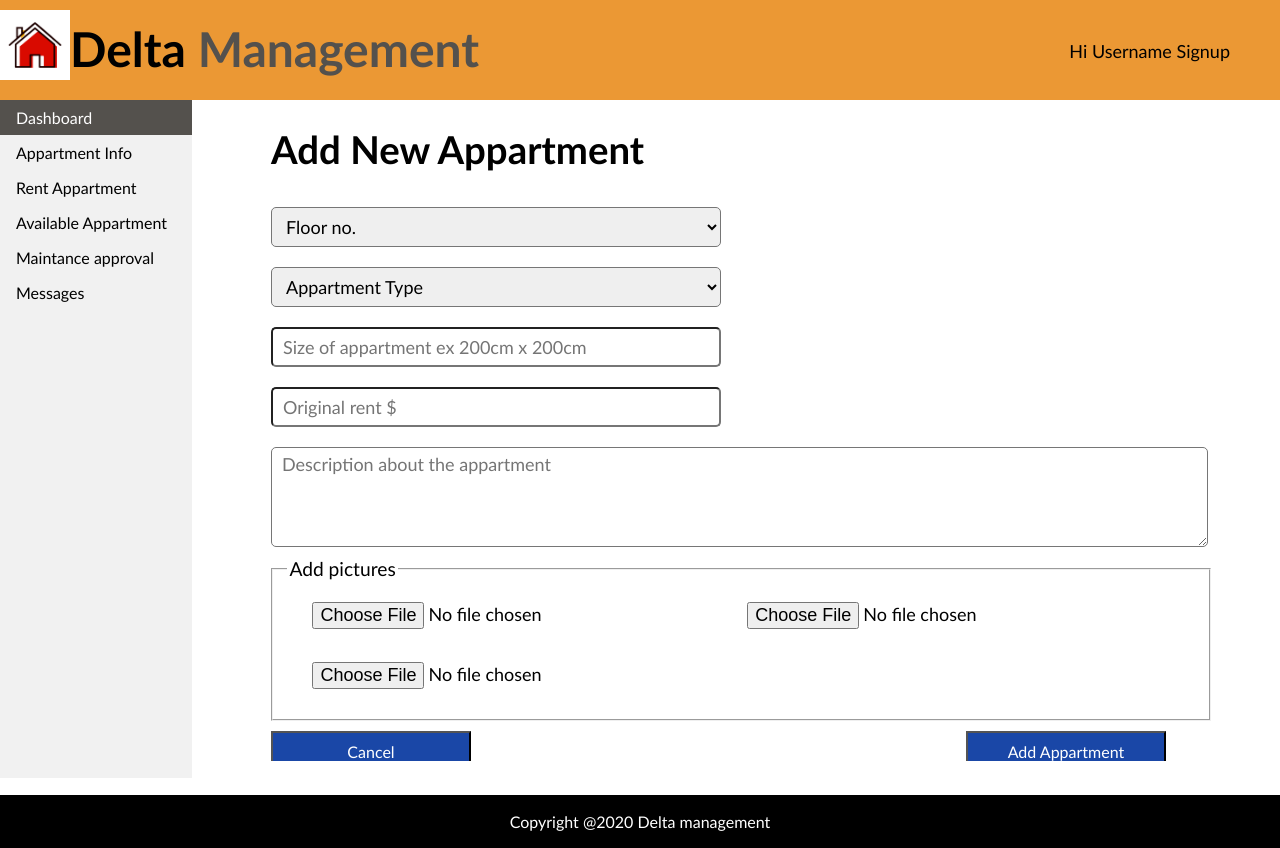
After one commit to minhasloveleen/appartmentmanagementsystem, a PHP site: page /appartmentmanagementsystem/addappartment.php in a window 1280 px wide. The commit adds this page. Run offline with PHP 8.4, Linux system fonts and the light colour scheme.

Commit message:
addappartment frontend done

```diff
--- /dev/null
+++ b/src/addappartment.php
@@ -0,0 +1,43 @@
+<?php
+    include 'includes/database.php';
+    include_once("includes/header.php");
+?>
+<div class="main">
+    <?php
+        include_once("includes/adminmenu.php");
+    ?>
+    <div class="section" style="padding-top:0px">
+        <h1 style="margin-left:15px">Add New Appartment</h1>
+        <form>
+        <select id="fielddropdown" name="floor" >
+        <option selected="selected">Floor no.</option>
+        <option value="volvo">Volvo</option>
+        <option value="saab">Saab</option>
+        <option value="fiat">Fiat</option>
+        <option value="audi">Audi</option>
+        </select>
+        <select id="fielddropdown"  name="type">
+        <option selected="selected">Appartment Type</option>
+        <option value="volvo">Volvo</option>
+        <option value="saab">Saab</option>
+        <option value="fiat">Fiat</option>
+        <option value="audi">Audi</option>
+        </select>
+        <input type="text" id="fielddropdown" name="fname" placeholder="Size of appartment ex 200cm x 200cm">
+        <input type="text" id="fielddropdown" name="fname" placeholder="Original rent $">
+        <textarea id="fielddropdown" style="width:937px; height:100px;" placeholder="Description about the appartment"></textarea>
+        <fieldset id="fieldsetid">
+            <legend>Add pictures</legend>
+            <input type="file" id="fielddropdown" style="width:400px;" name="avatar" accept="image/png, image/jpeg">
+            <input type="file" id="fielddropdown" style="width:400px;" name="avatar" accept="image/png, image/jpeg">
+            <input type="file" id="fielddropdown"style="width:400px;" name="avatar" accept="image/png, image/jpeg">
+        </fieldset>
+        <input type="submit" name="submit" id="newappartmentbutton" style="float:left; margin-left:15px; margin-top:10px;"value="Cancel">
+        <input type="submit" name="submit" id="newappartmentbutton" style=" margin-right:50px; margin-top:10px; " value="Add Appartment">
+        </form>
+    </div>
+</div>
+
+<?php
+    include_once("includes/footer.php");
+?>
--- a/src/css/styleindex.css
+++ b/src/css/styleindex.css
@@ -13,7 +13,8 @@
 header{
   width:100%;
   height:100px;
-    position: relative;
+  position: fixed;
+  top:0;
   background-color: #eb9834;
 }
 header img{
@@ -28,6 +29,7 @@
 color:black;
 margin-top:20px;
 font-size:48px;
+font-weight: bolder;
 }
 header p{
     float: right;
@@ -82,26 +84,111 @@
 }
 /*section */
 .section{
+height:78%;
   margin-left:15%;
   margin-top: 100px;
-    padding:1px 16px;
+  padding: 20px 5%;
   float: left;
   overflow: auto;
-}
-.appt_div{
-	display:inline-block;
-	margin-left:0px;
-	top : 120px;
-  width: auto;
-	overflow:auto;
-	position: absolute;
-	font-size: 25px;
+  font-size: larger;
+  width:85%;
 
 }
-#apartments_number ,#apart_tenant ,#apart_current_rent{
-	width:300px;
+#appartmentdropdownlabel{
+float:left;
+font-size: 24px;
+}
+#appartmentdropdown{
+float: left;
+width:150px;
 height:40px;
+font-size: 18px;
+padding:5px 5px 5px 10px;
+border-radius: 5px;
+margin: 0px 15px;
+
 }
+#search{
+width:100px;
+margin-left:60px;
+height: 35px;
+border: 1px solid teal;
+text-align: center;
+text-decoration: none;
+float:left;
+font-size: 16px;
+margin: 4px 2px;
+cursor: pointer;
+border-radius: 5px;
+}
+#fielddropdown{
+width:450px;
+height:40px;
+font-size: 18px;
+padding:5px 5px 5px 10px;
+border-radius: 5px;
+margin: 10px 15px;
+}
+
+#form1{
+float: left;
+width:70%;
+}
+#fieldsetid{
+width:940px;
+margin-left:15px;
+}
+#newappartmentbutton{
+width:200px;
+float: right;
+padding:9px;
+background-color: rgb(26, 71, 167);
+text-align: center;
+text-decoration: none;
+color:white;
+font-size: 16px;
+
+cursor: pointer;
+}
+#addappartmentbutton{
+width:200px;
+float: right;
+padding:9px;
+background-color: rgb(26, 71, 167);
+text-align: center;
+text-decoration: none;
+color:white;
+font-size: 16px;
+margin-left: 15px;
+}
+.message{
+width:100%;
+border:2px solid rgb(59, 228, 59);
+background-color: rgb(213, 255, 213);
+color:rgb(59, 228, 59) ;
+padding:10px;
+text-align: center;
+margin-bottom:30px;
+}
+
+.infotable {
+  clear: both;
+  font-family: arial, sans-serif;
+  border-collapse: collapse;
+  width: 100%;
+}
+
+.infotable td, .infotable th {
+  border: 1px solid #dddddd;
+  text-align: left;
+  padding: 8px;
+}
+
+.infotable tr:nth-child(even) {
+  background-color: #dddddd;
+}
+
+
 
 #footer{
 width:100%;
@@ -109,8 +196,7 @@
 color:white;
 padding: 1px;
 position: absolute;
-  bottom: 0;
-
+bottom: 0px;
 }
 #footer p{
     text-align: center;
--- a/src/includes/adminmenu.php
+++ b/src/includes/adminmenu.php
@@ -1,6 +1,6 @@
 <ul>
     <li><a class="active" href="tenantdashboard">Dashboard</a></li>
-    <li><a href="#news">Appartment Info</a></li>
+    <li><a href="appartmentinfo.php">Appartment Info</a></li>
     <li><a href="#contact">Rent Appartment</a></li>
     <li><a href="#about">Available Appartment</a></li>
     <li><a href="#about">Maintance approval</a></li>
```
Also changed, not shown: src/appartmentinfo.php (+2 -15 lines). Lines whose indentation alone changed are shown as unchanged.
